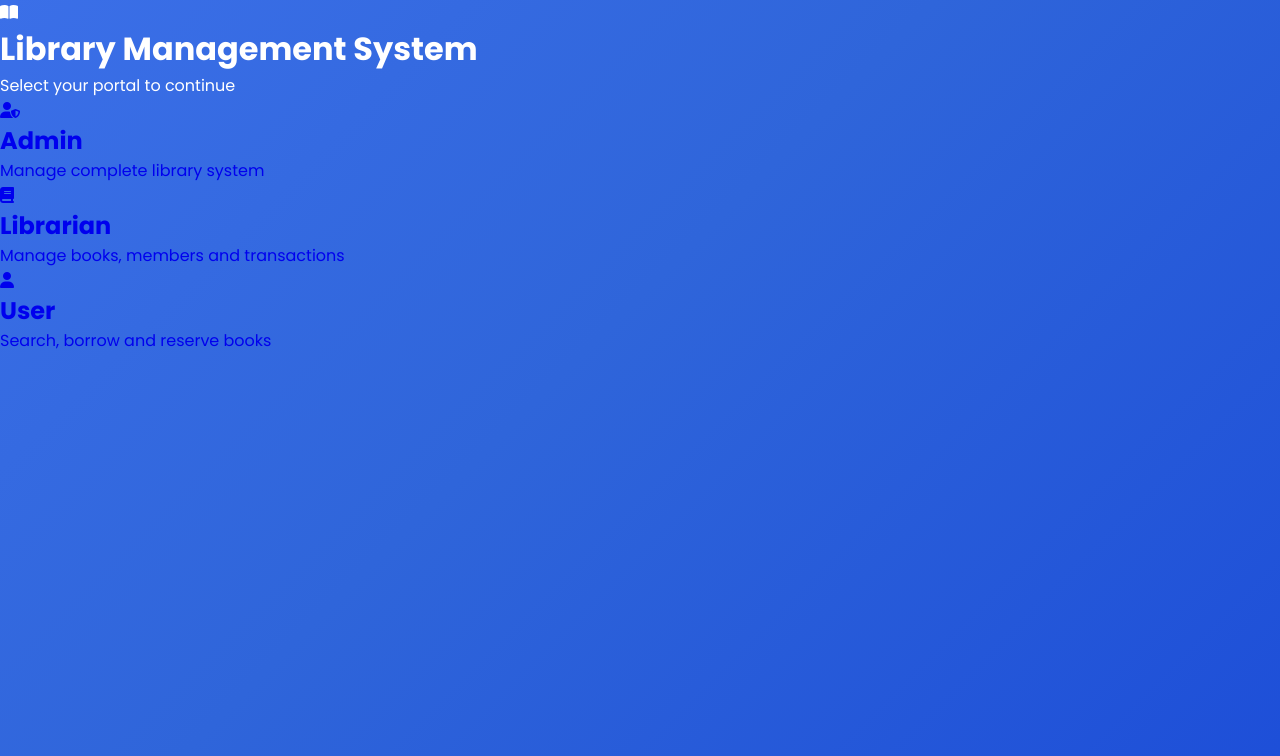
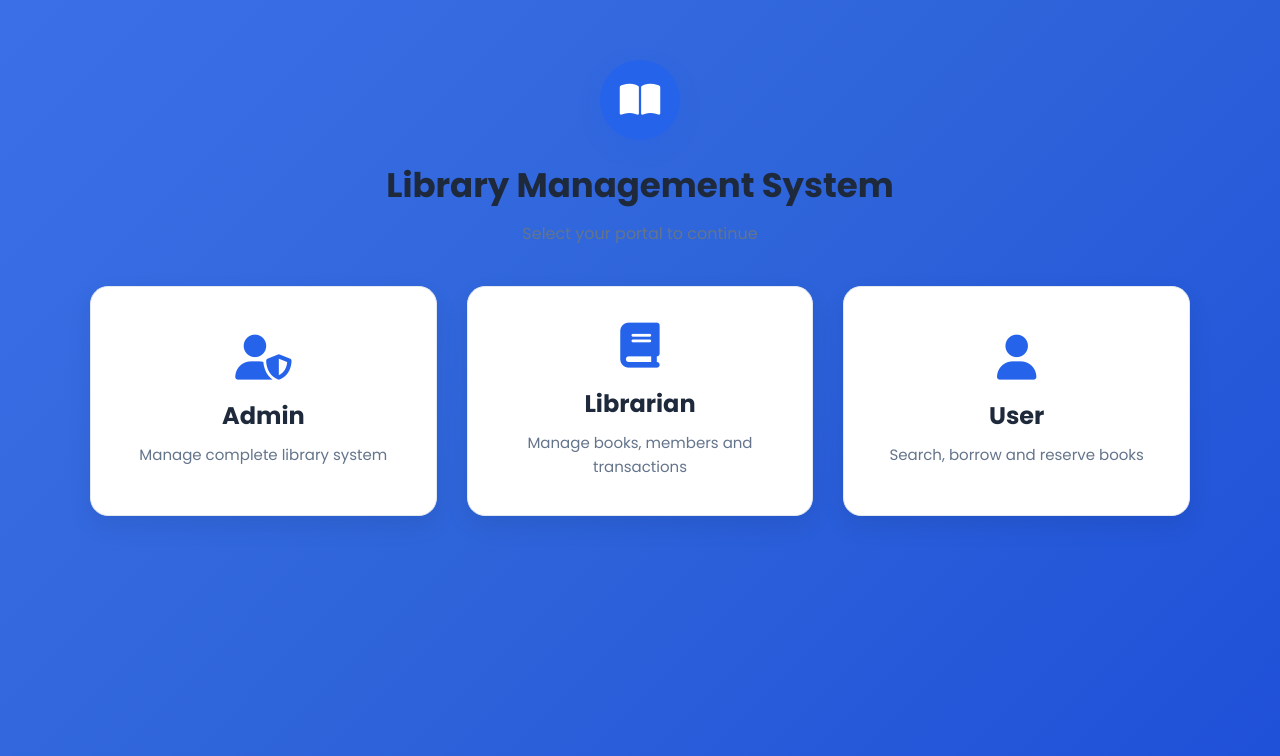
Before and after one commit to roshni-nayak01/Library_Management_System_Roshni, a Flask app: page /dashboard-selection in a window 1280 px wide. Shown: the top 756 px of the page. Run offline with Flask 3, Linux system fonts and the light colour scheme; the visitor is signed in with stand-in values (Sample User, id 1).

Commit message:
Fix dashboard selection styling

```diff
--- a/static/style.css
+++ b/static/style.css
@@ -1128,6 +1128,153 @@ body{
     }
 
 }
+/* =================================================
+   ROLE SELECTION PAGE
+   ================================================= */
+
+.role-header {
+    text-align: center;
+    margin-top: 60px;
+    margin-bottom: 40px;
+}
+
+.role-logo {
+    width: 80px;
+    height: 80px;
+    margin: 0 auto 20px auto;
+
+    display: flex;
+    align-items: center;
+    justify-content: center;
+
+    border-radius: 50%;
+
+    background: #2563eb;
+    color: white;
+
+    font-size: 36px;
+
+    box-shadow: 0 8px 20px rgba(37, 99, 235, 0.25);
+}
+
+.role-header h1 {
+    margin: 0;
+
+    font-size: 34px;
+    font-weight: 700;
+
+    color: #1e293b;
+}
+
+.role-header p {
+    margin-top: 10px;
+
+    font-size: 16px;
+
+    color: #64748b;
+}
+
+
+/* ROLE CARDS CONTAINER */
+
+.role-grid {
+    width: 90%;
+    max-width: 1100px;
+
+    margin: 0 auto 60px auto;
+
+    display: grid;
+
+    grid-template-columns:
+        repeat(3, 1fr);
+
+    gap: 30px;
+
+    justify-content: center;
+}
+
+
+/* ROLE CARD */
+
+.role-card {
+    display: flex;
+
+    flex-direction: column;
+
+    align-items: center;
+
+    justify-content: center;
+
+    text-align: center;
+
+    min-height: 230px;
+
+    padding: 30px;
+
+    text-decoration: none;
+
+    background: white;
+
+    border-radius: 18px;
+
+    border: 1px solid #e2e8f0;
+
+    box-shadow:
+        0 10px 25px rgba(0, 0, 0, 0.08);
+
+    transition:
+        transform 0.25s ease,
+        box-shadow 0.25s ease;
+
+    color: #1e293b;
+}
+
+
+/* ROLE CARD ICON */
+
+.role-card i {
+    font-size: 45px;
+
+    margin-bottom: 18px;
+
+    color: #2563eb;
+}
+
+
+/* ROLE CARD TITLE */
+
+.role-card h2 {
+    margin: 0 0 10px 0;
+
+    font-size: 24px;
+
+    font-weight: 700;
+
+    color: #1e293b;
+}
+
+
+/* ROLE CARD DESCRIPTION */
+
+.role-card p {
+    margin: 0;
+
+    font-size: 15px;
+
+    line-height: 1.6;
+
+    color: #64748b;
+}
+
+
+/* HOVER EFFECT */
+
+.role-card:hover {
+    transform: translateY(-8px);
+
+    box-shadow:
+        0 18px 35px rgba(0, 0, 0, 0.12);
+}
 
 @media(max-width:600px){
 
```
Also changed, not shown: templates/dashboard_selection.html (+3 -22 lines).
